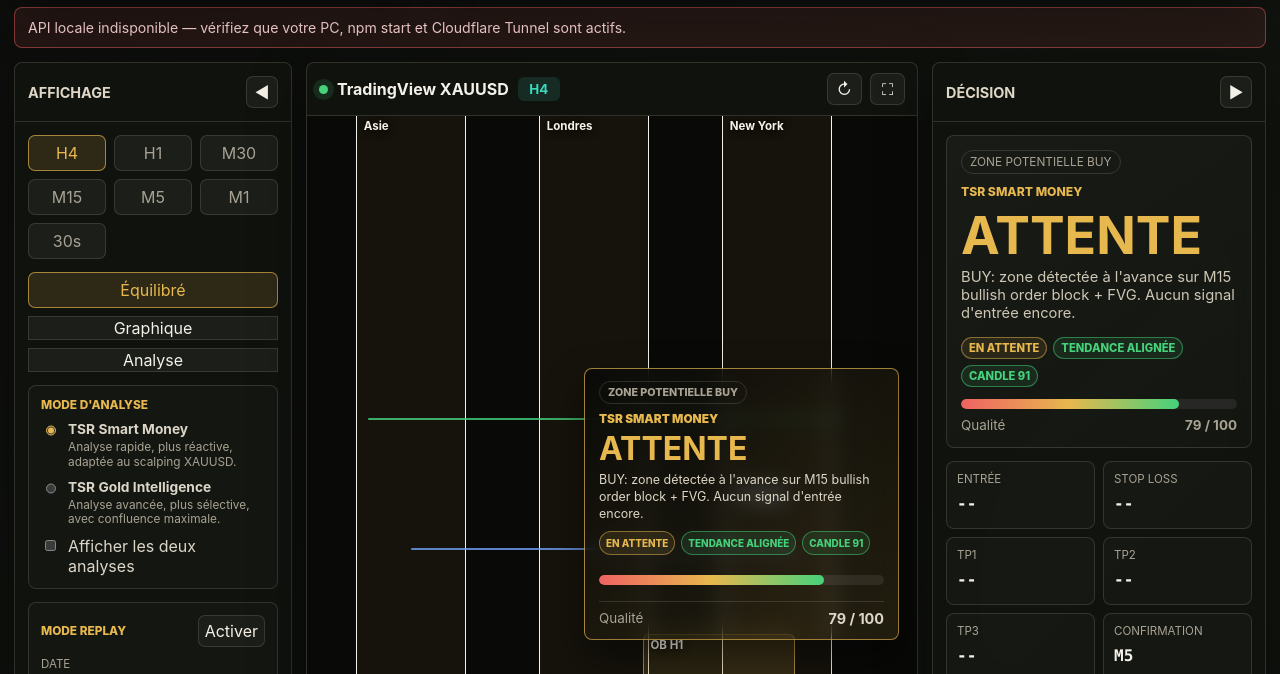
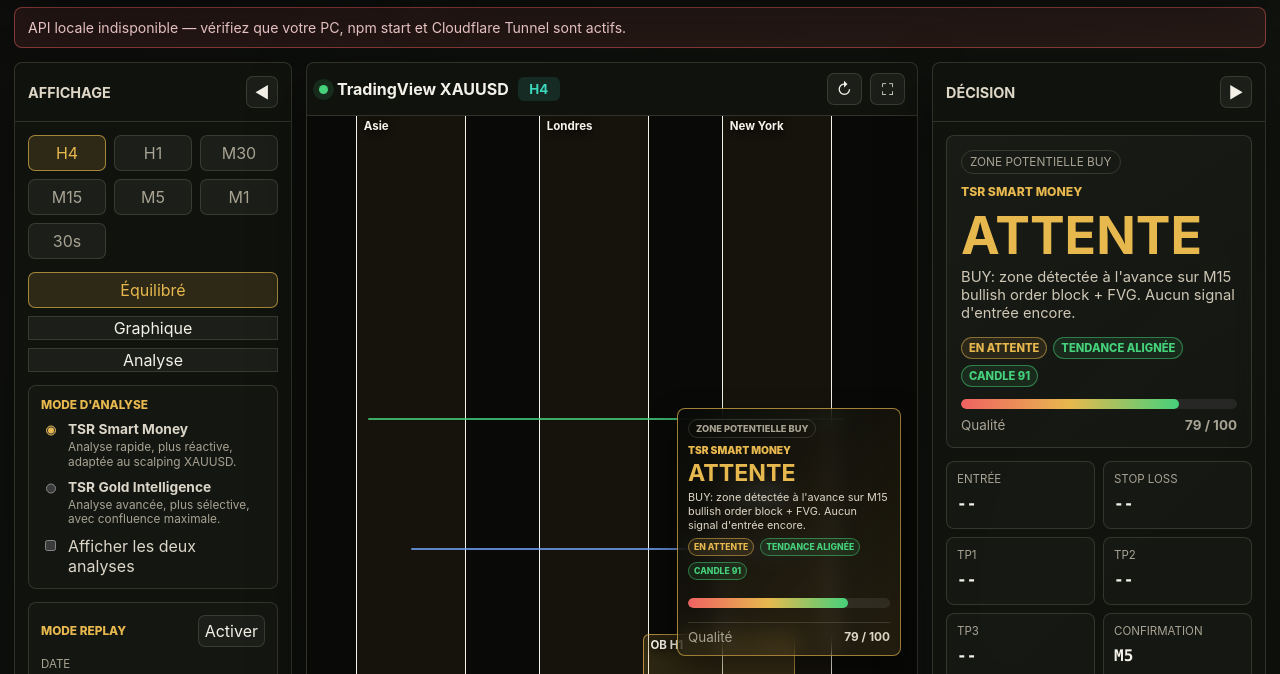
Before and after one commit to nissitrader/tradenissi, a plain HTML site: page index.html in a window 1280 px wide. Shown: the part 103-777 px from the top of the page. Drawn offline with Linux system fonts and the light colour scheme; no server answers.

Commit message:
Reposition chart decision card below technical data

```diff
--- a/styles.css
+++ b/styles.css
@@ -537,52 +537,52 @@ button:active {
 
 .chart-decision-card {
   position: absolute;
-  top: 252px;
-  right: 18px;
+  top: 292px;
+  right: 16px;
   z-index: 12;
   display: grid;
-  gap: 8px;
-  width: min(315px, calc(100% - 36px));
-  padding: 12px 14px;
+  gap: 6px;
+  width: min(224px, calc(100% - 32px));
+  padding: 10px;
   border: 1px solid rgba(231, 184, 78, 0.58);
   border-radius: 8px;
   background: rgba(9, 10, 8, 0.92);
-  box-shadow: 0 18px 42px rgba(0, 0, 0, 0.48);
+  box-shadow: 0 14px 32px rgba(0, 0, 0, 0.46);
   pointer-events: none;
   backdrop-filter: blur(10px);
 }
 
 .chart-decision-card > span {
   justify-self: start;
-  padding: 4px 8px;
+  padding: 3px 7px;
   border: 1px solid rgba(255, 255, 255, 0.13);
   border-radius: 999px;
   color: var(--muted);
-  font-size: 0.67rem;
+  font-size: 0.58rem;
   font-weight: 800;
   text-transform: uppercase;
 }
 
 .chart-decision-card small {
   color: var(--gold);
-  font-size: 0.74rem;
+  font-size: 0.64rem;
   font-weight: 900;
   text-transform: uppercase;
 }
 
 .chart-decision-card > strong {
   color: var(--gold);
-  font-size: 2rem;
+  font-size: 1.45rem;
   line-height: 0.95;
 }
 
 .chart-decision-card p {
   margin: 0;
-  max-height: 82px;
+  max-height: 58px;
   overflow: hidden;
   color: #ded7c7;
-  font-size: 0.78rem;
-  line-height: 1.35;
+  font-size: 0.68rem;
+  line-height: 1.3;
 }
 
 .chart-decision-card.buy {
@@ -613,15 +613,16 @@ button:active {
   align-items: center;
   justify-content: space-between;
   gap: 12px;
-  padding-top: 8px;
+  margin-top: 2px;
+  padding-top: 6px;
   border-top: 1px solid var(--line);
   color: var(--muted);
-  font-size: 0.76rem;
+  font-size: 0.66rem;
 }
 
 .chart-decision-score strong {
   color: #ded7c7;
-  font-size: 0.9rem;
+  font-size: 0.74rem;
 }
 
 .chart-decision-badges {
@@ -630,13 +631,13 @@ button:active {
 }
 
 .chart-decision-badges .status-badge {
-  min-height: 20px;
-  padding: 0 6px;
-  font-size: 0.62rem;
+  min-height: 18px;
+  padding: 0 5px;
+  font-size: 0.54rem;
 }
 
 .chart-decision-meter {
-  height: 8px;
+  height: 7px;
 }
 
 .rsi-panel {
```
